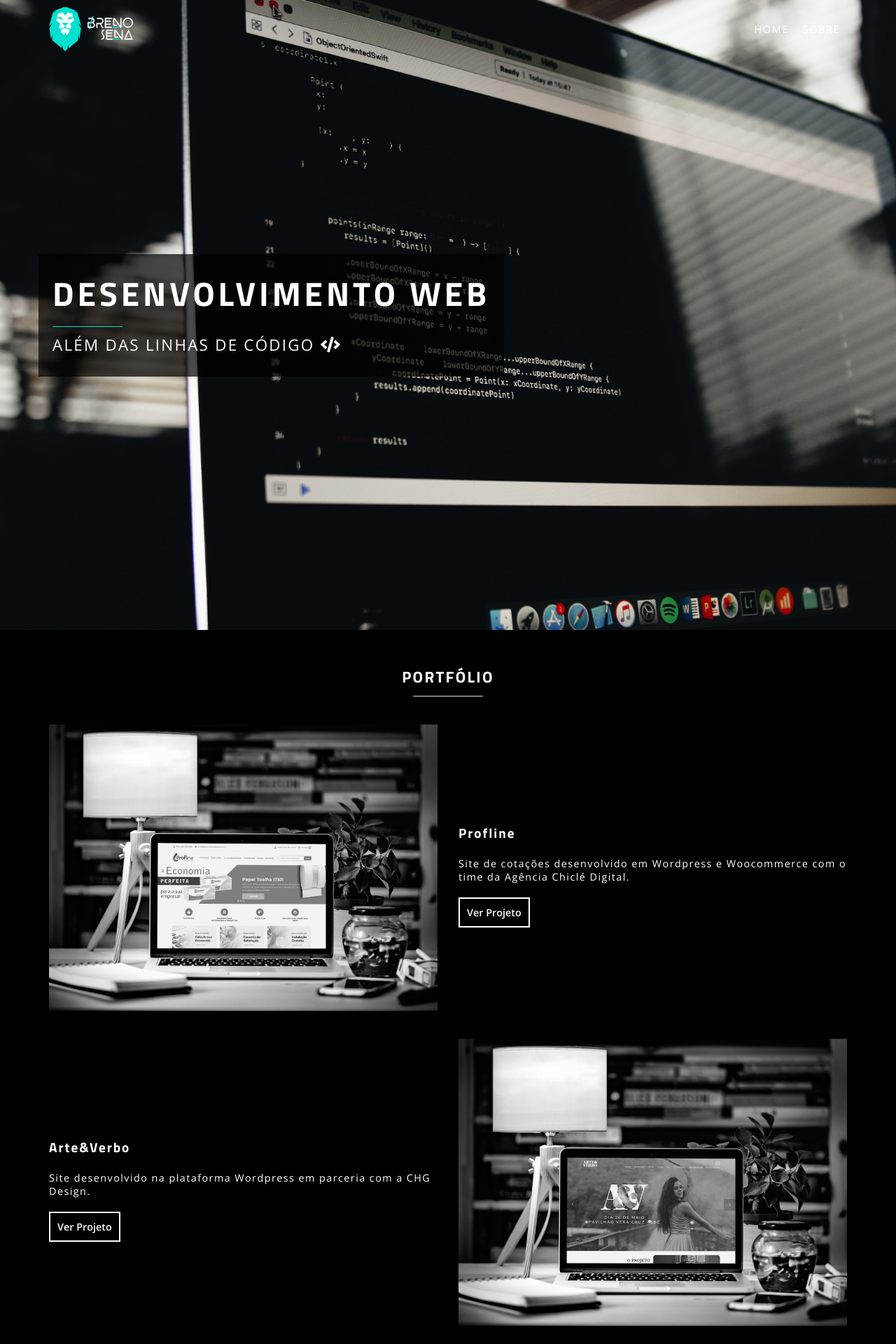
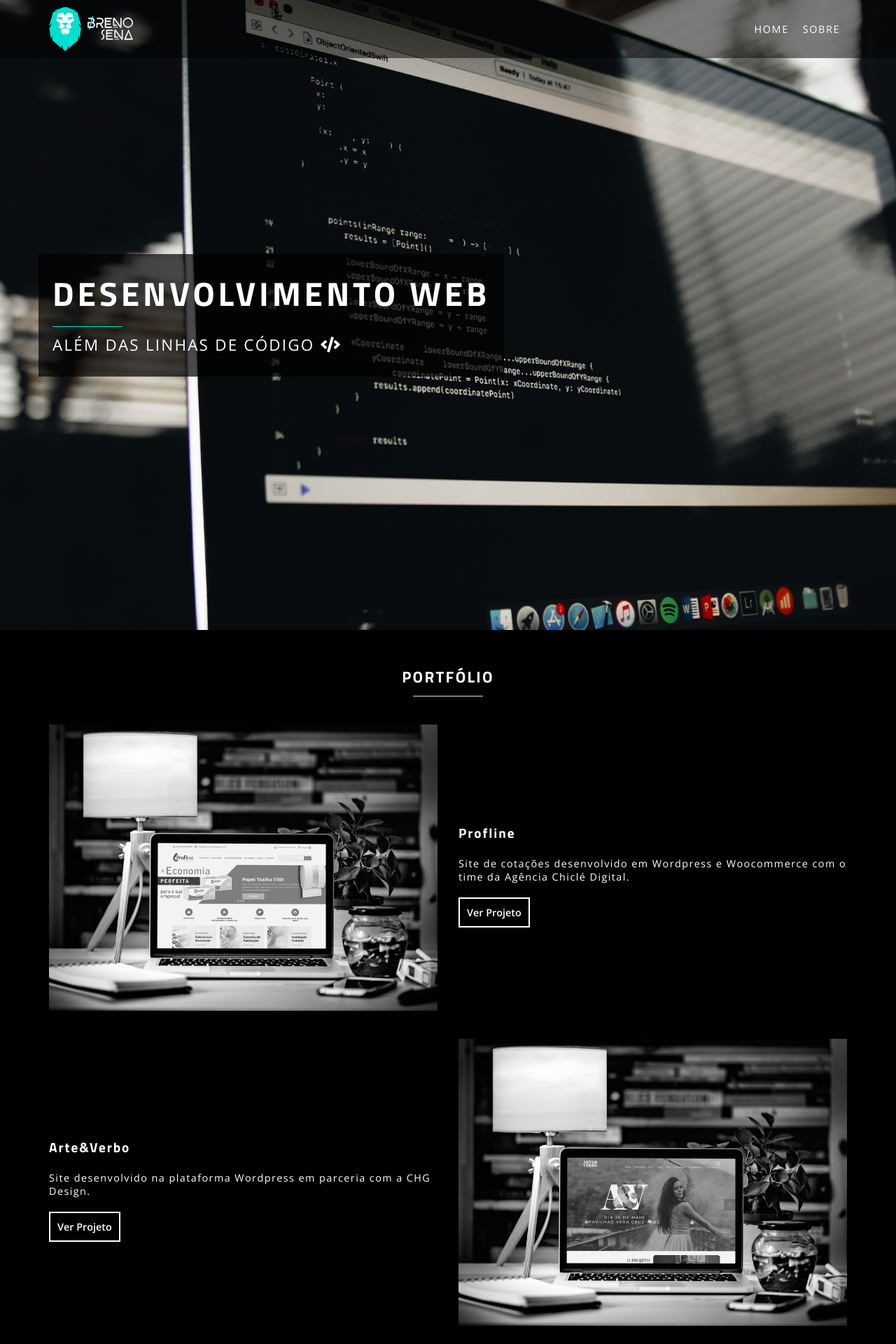
Before and after one commit to brenofsena/brenofsena.github.io, a Jekyll site: the page built from index.html, in a window 1280 px wide. Shown: the top 1920 px of the page at 70% size. Built offline with Jekyll 4.4.1, drawn with Linux system fonts in a browser that asks for light colours; nearby versions of some CDN libraries.

Commit message:
update background-color header

```diff
--- a/_sass/_layout.scss
+++ b/_sass/_layout.scss
@@ -20,7 +20,7 @@
 .header {
   background: $primary-color;
   &.home {
-    background: transparent;
+    background: rgba(0,0,0,.5);
     position: absolute;
     width: 100%;
   }
@@ -480,7 +480,7 @@
       left: 0;
       top: 0;
       bottom: 0;
-      background: rgba(0, 0, 0, 0.9);
+      background: rgba(0, 0, 0, .7);
       width: 100%;
       z-index: 999;
       left: -100%;
```
